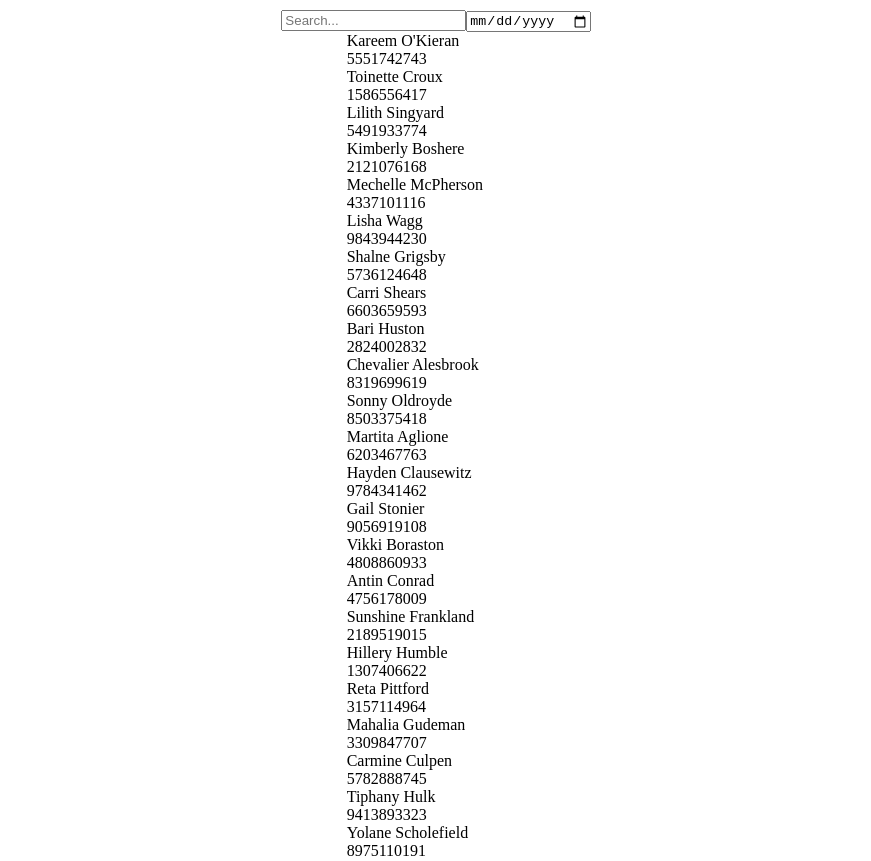
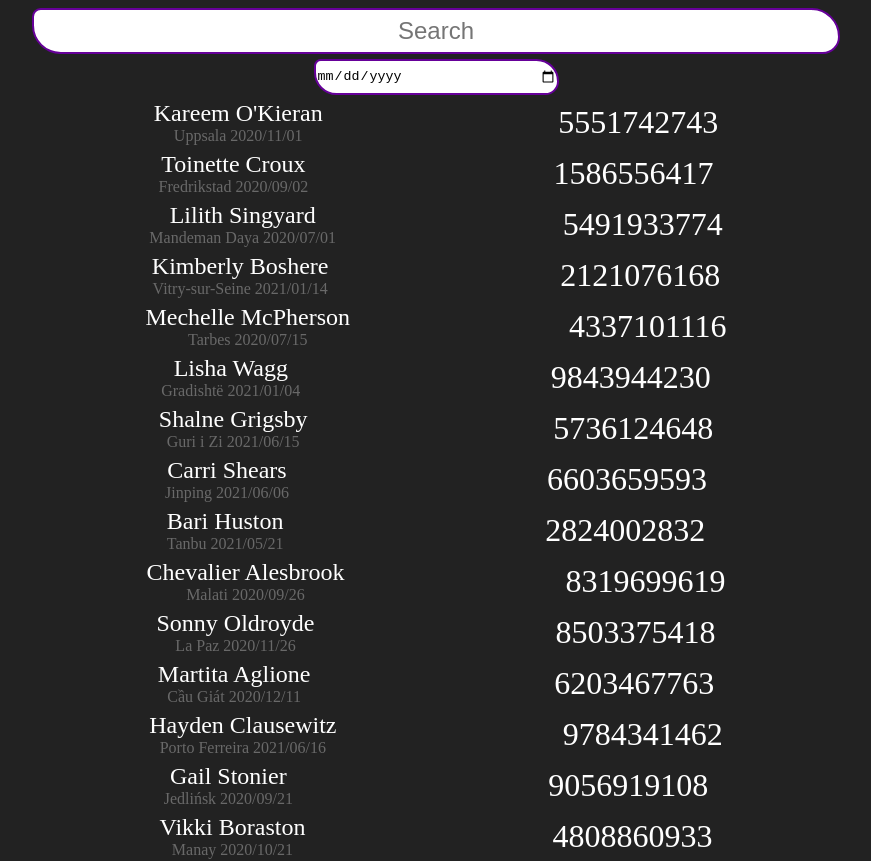
Before and after one commit to shashwata27/react-real-time-search, a React (Create React App) app: page / in a window 1280 px wide. Shown: the top 861 px of the page, without its empty margins (204-1075 px from the left). Built offline with nearby package versions, Linux system fonts and the light colour scheme.

Commit message:
added css

```diff
--- a/src/components/App.jsx
+++ b/src/components/App.jsx
@@ -9,11 +9,12 @@ export default class App extends React.Component {
   render() {
     return (
       <div className="App">
-        <div className="Search">
+        <div className="search">
           <input
             type="text"
             name="search"
-            placeholder="Search..."
+            placeholder="Search"
+            id="text"
             onChange={(e) =>
               this.setState({
                 search: e.target.value,
@@ -23,6 +24,7 @@ export default class App extends React.Component {
           <input
             type="date"
             name="dob"
+            id="date"
             onChange={(e) =>
               this.setState({
                 dob: e.target.value,
@@ -39,10 +41,13 @@ export default class App extends React.Component {
               return dateFilterer(data, this.state.dob);
             })
             .map((val) => (
-              <li key={val.id} style={{ listStyleType: "none" }}>
-                <div>{`${val.first_name} ${val.last_name}`}</div>
-                <div>{`${val.phone}`}</div>
-              </li>
+              <div className="li" key={val.id}>
+                <div className="ResDet">
+                  <div className="ResName">{`${val.first_name} ${val.last_name}`}</div>
+                  <div className="ResInfo">{`${val.city} ${val.dob}`}</div>
+                </div>
+                <div className="ResPh">{`${val.phone} `}</div>
+              </div>
             ))}
         </div>
       </div>
--- a/src/css/App.css
+++ b/src/css/App.css
@@ -3,5 +3,72 @@
   justify-content: flex-start;
   flex-direction: column;
   align-items: center;
-  margin: 10px;
+  margin: -10px;
+  padding: 10px;
+  background-color: rgb(34, 34, 34);
+  color: white;
 }
+.search,
+.result {
+  margin-bottom: 3px;
+  display: flex;
+  flex-direction: column;
+  justify-content: flex-start;
+  align-items: center;
+  text-align: center;
+}
+
+#text {
+  width: 100vh;
+  height: 5vh;
+  margin-bottom: 5px;
+  text-align: center;
+  font-size: x-large;
+  font-weight: 50;
+}
+
+#date {
+  width: 30vh;
+  height: 4vh;
+}
+
+#text,
+#date {
+  border-radius: 15px 50px 30px;
+  border: 2px solid #609;
+  outline-width: 0;
+}
+
+.result .li {
+  width: 100vh;
+  display: flex;
+  justify-content: space-around;
+  margin-bottom: 2px;
+  align-items: center;
+  /* border: 1px solid gray; */
+  padding: 2px;
+  border-radius: 10px;
+}
+
+#text:hover,
+#date:hover,
+.result .li:hover {
+  box-shadow: 0 0 10px rgb(109, 109, 255);
+  border-radius: 15px 50px 30px;
+  border: 2px solid #609;
+}
+
+.result .li:hover {
+  zoom: 110%;
+}
+
+.ResName {
+  font-size: x-large;
+}
+.ResInfo {
+  font-size: medium;
+  color: rgb(105, 105, 105);
+}
+.ResPh {
+  font-size: xx-large;
+}
```
